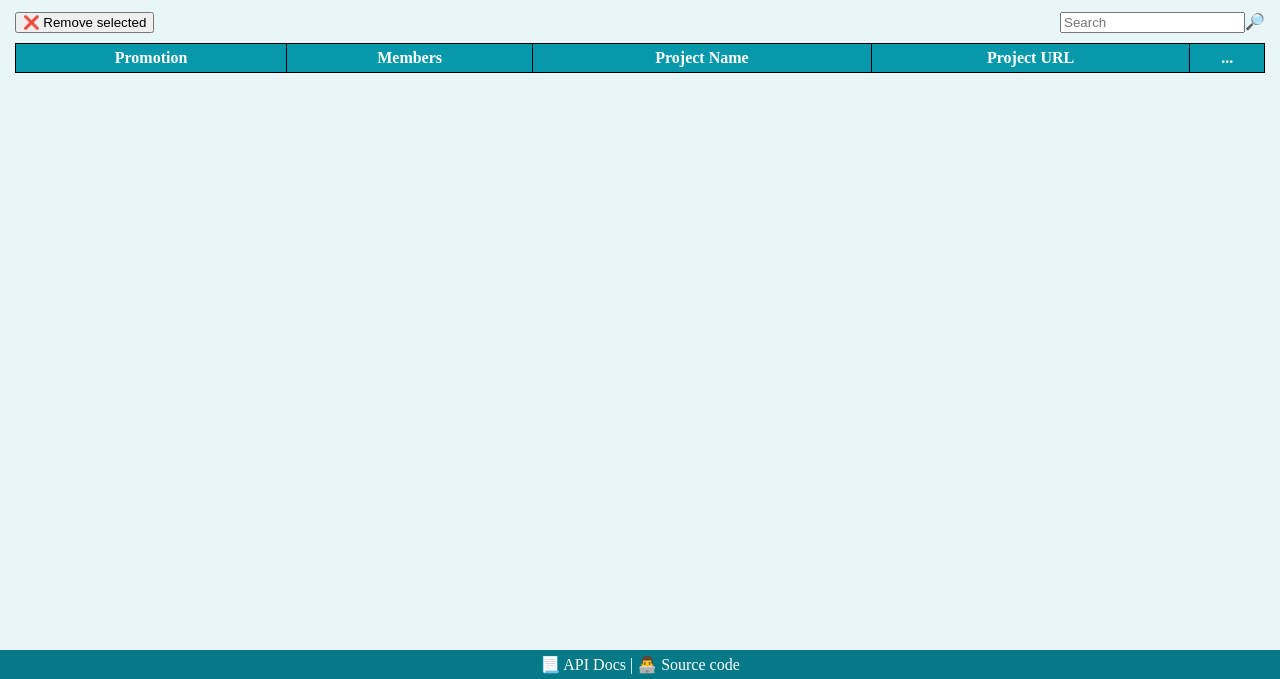
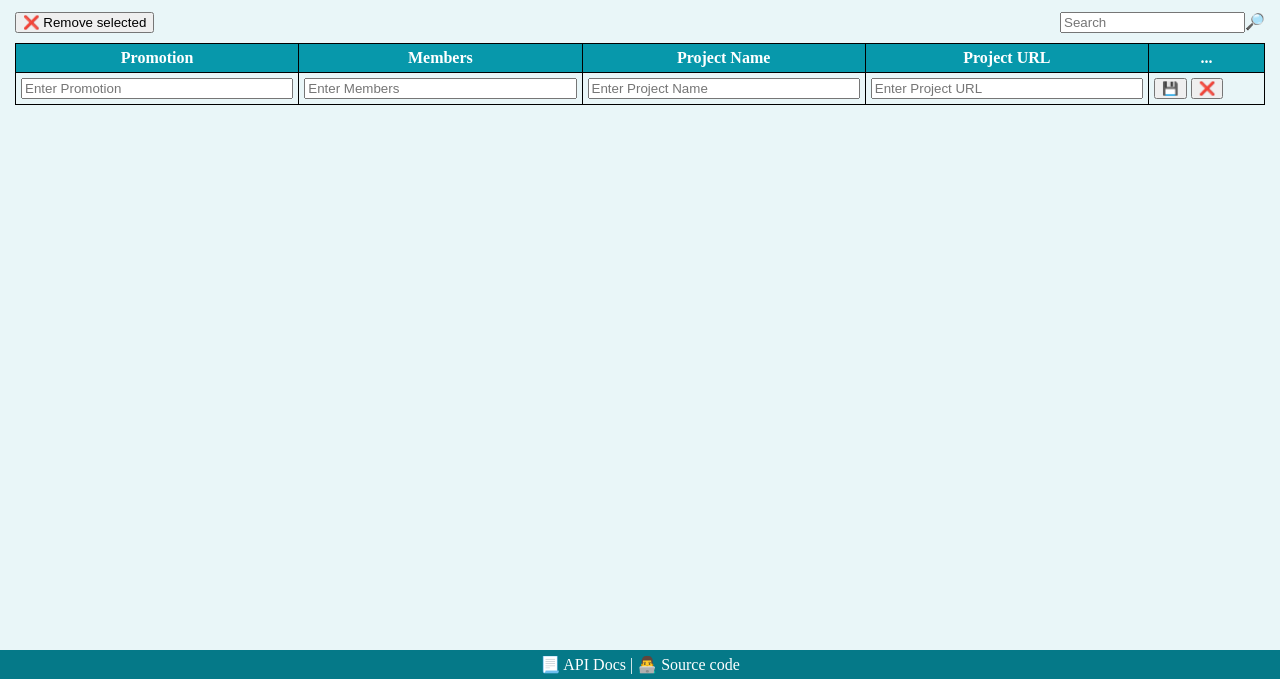
Before and after one commit to aimoldovan/teams-networking, a website built with webpack: page src/index.html in a window 1280 px wide. Shown: the part 121-800 px from the top of the page. Built offline with nearby package versions, Linux system fonts and the light colour scheme; files whose address does not match are found by name.

Commit message:
static html form

```diff
--- a/src/index.html
+++ b/src/index.html
@@ -22,7 +22,7 @@
         <input placeholder="Search" type="search" name="search" id="search" />
         🔎
       </div>
-
+      <form action="secretara" method="get">
         <table id="teamsTable">
           <thead>
             <tr>
@@ -34,9 +34,29 @@
             </tr>
           </thead>
           <tbody></tbody>
+          <tfoot>
+            <tr>
+              <td>
+                <input type="text" name="promotion" id="promotion" placeholder="Enter Promotion" />
+              </td>
+              <td>
+                <input type="text" name="promotion" id="promotion" placeholder="Enter Members" />
+              </td>
+              <td>
+                <input type="text" name="promotion" id="promotion" placeholder="Enter Project Name" />
+              </td>
+              <td>
+                <input type="text" name="promotion" id="promotion" placeholder="Enter Project URL" />
+              </td>
+              <td>
+                <button type="submit">💾</button>
+                <button type="reset">❌</button>
+              </td>
+            </tr>
+          </tfoot>
         </table>
+      </form>
     </section>
-
     <footer>📃 API Docs | 👨‍💻 Source code</footer>
   </body>
 </html>
--- a/src/style.css
+++ b/src/style.css
@@ -69,6 +69,14 @@ td {
   background-color: #f2f2f2;
 }
 
+#teamsTable tfoot input {
+  width: 100%;
+}
+
+#teamsTable tfoot input:not([type="image" i]) {
+  box-sizing: border-box;
+}
+
 footer {
   background: #057988;
   color: white;
```
Lines whose indentation alone changed are shown as unchanged.
